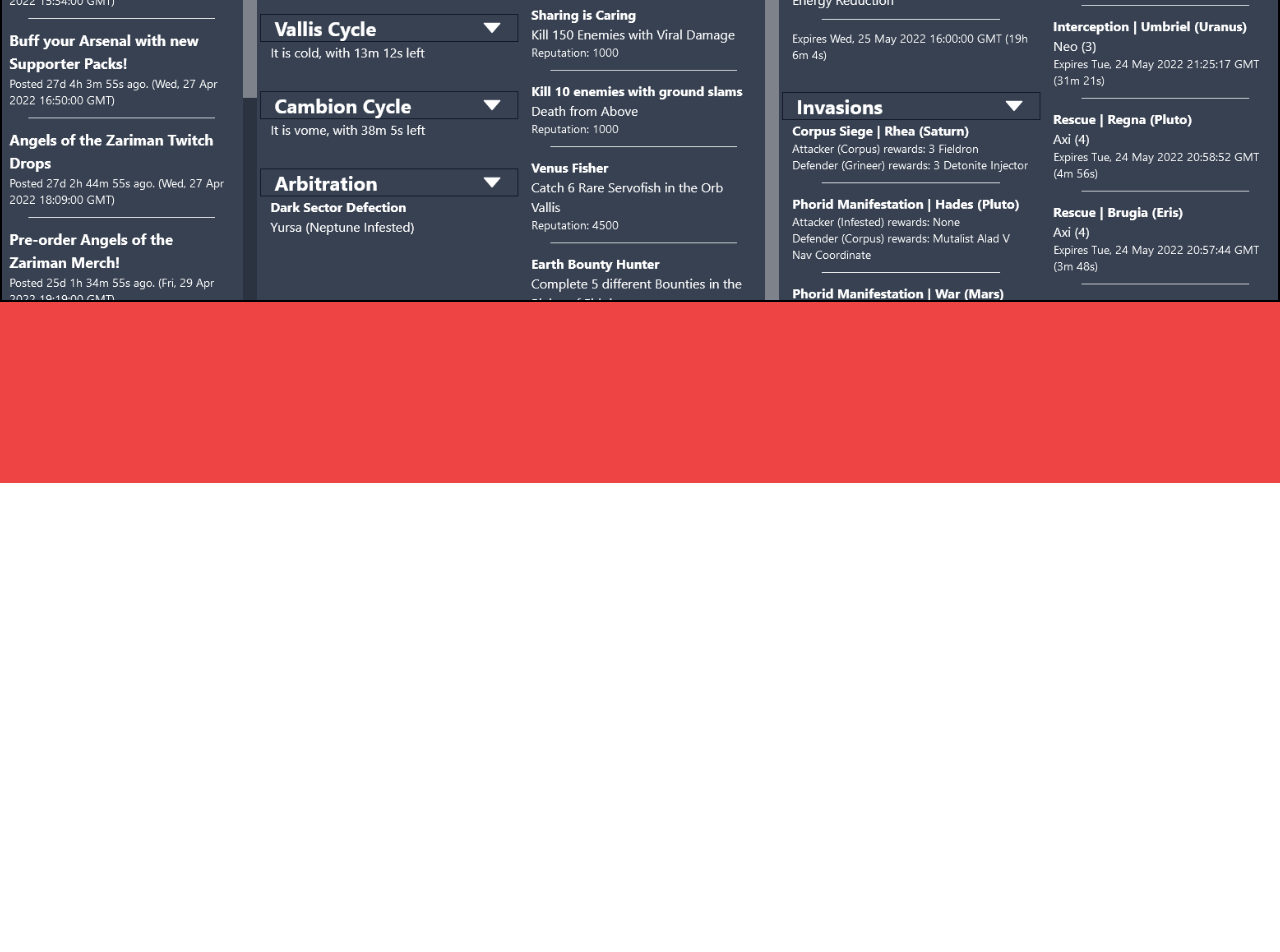
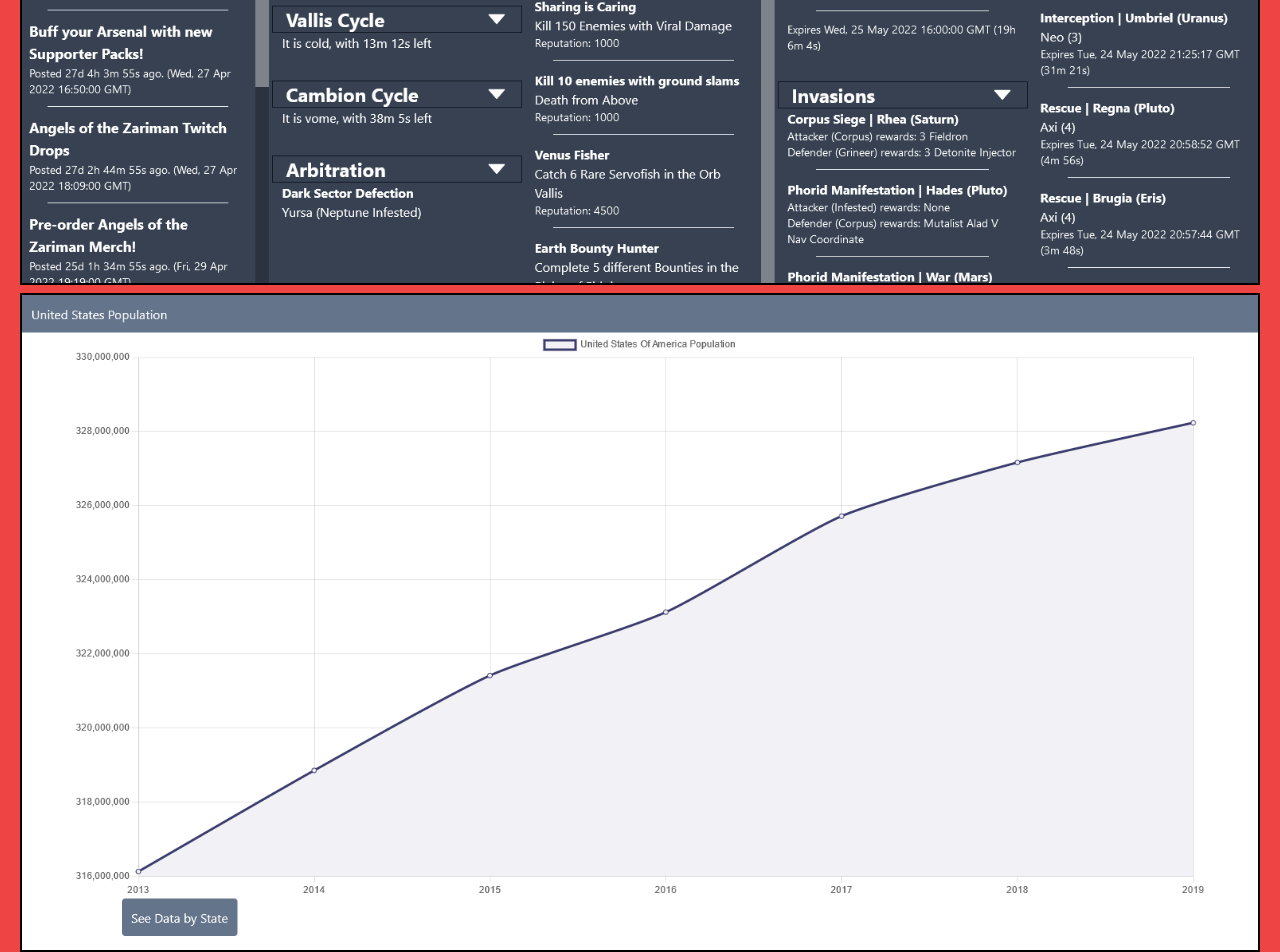
Before and after one commit to thepug432/Personal-Website, a React (Vite) app: page /projects in a window 1280 px wide. Shown: the part 317-1269 px from the top of the page. Before the commit the page ends 800 px from the top, so only its background shows below. Built offline with nearby package versions, Linux system fonts and the light colour scheme.

Commit message:
added 2nd project

```diff
--- a/src/App.jsx
+++ b/src/App.jsx
@@ -5,7 +5,7 @@
 
 function App() {
   return (
-    <div className="bg-red-400">
+    <div className="bg-red-500">
       <Nav/>
       <Routes>
         <Route path="/" element={ <Index/> }/>
--- a/src/components/projects.jsx
+++ b/src/components/projects.jsx
@@ -1,5 +1,6 @@
 import Project from "./projects/project"
 import WarframeSite from '../static/images/WarframeSite.png'
+import UsStats from '../static/images/USstats.png'
 
 export default function Projects() {
     return(
@@ -11,6 +12,13 @@
                 Sitelink={'https://warframeparser.netlify.app/'}
                 Githublink={'https://github.com/thepug432/WarframeApiParser'}
             />
+            <Project
+                title={'United States Population Tracker'}
+                description={'This website tracks the united states population with a chart throught the years.'}
+                image={UsStats}
+                Sitelink={'https://uspopulationtracker.netlify.app/'}
+                Githublink={'https://github.com/thepug432/USPopulation'}
+            />
         </div>
     )
 }
--- a/src/components/projects/project.jsx
+++ b/src/components/projects/project.jsx
@@ -6,7 +6,7 @@
     const [hover, setHover] = useState(false)
 
     return(
-        <div className="mt-2 text-white flex">
+        <div className="mt-2 text-white flex px-5 bg-red-500">
             <div className="mx-auto relative"
                 onMouseEnter={() => setHover(true)}
                 onMouseLeave={() => setHover(false)}
```
Also changed, not shown: src/static/images/USstats.png (added).
